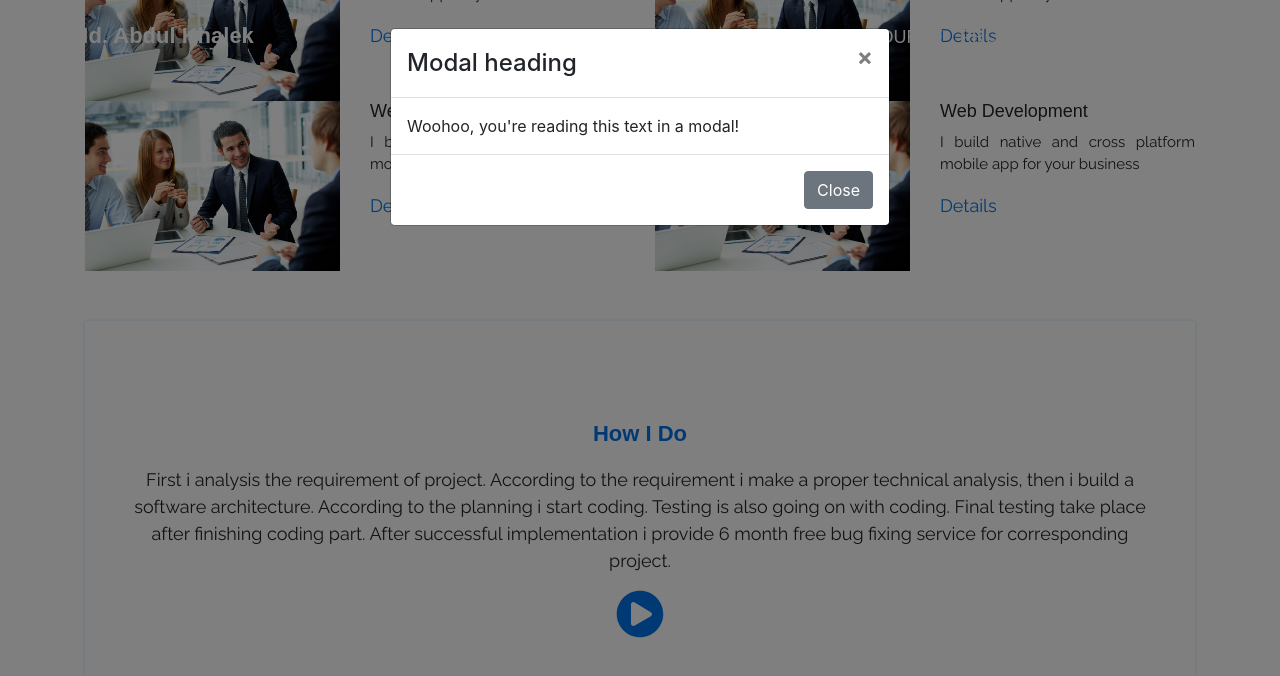
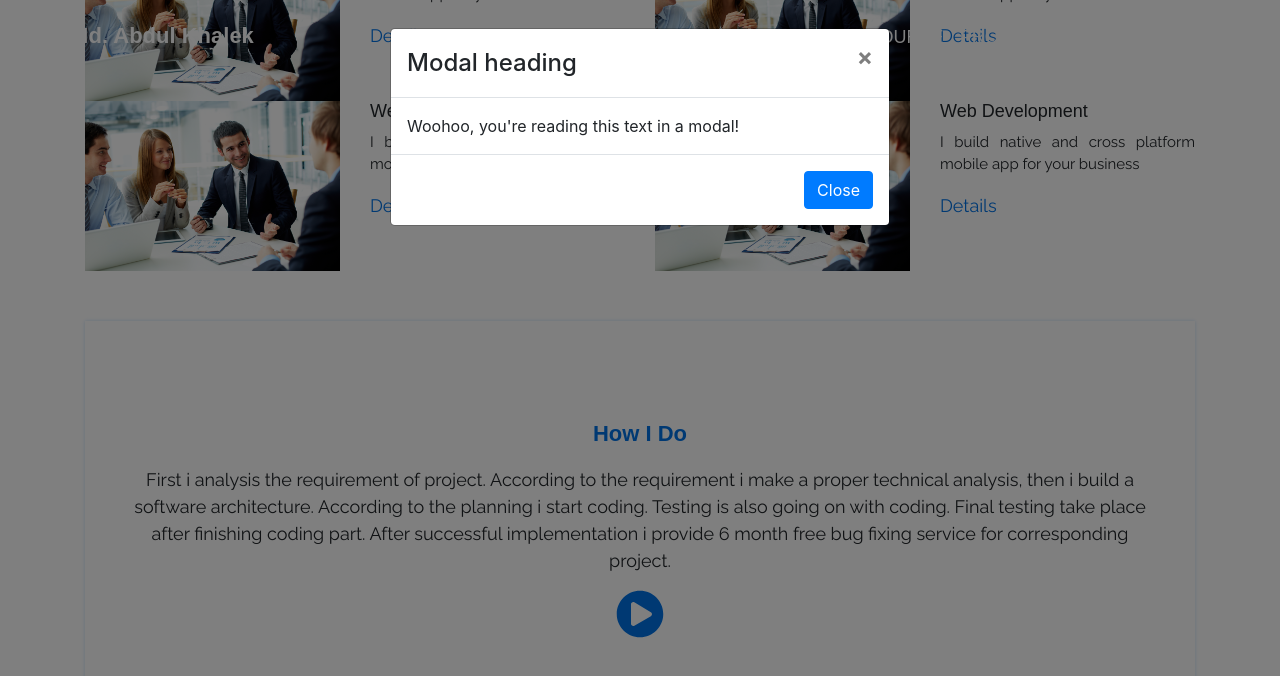
Before and after one commit to A-Khalek/ReactjsProject, a React (Create React App) app: page / in a window 1280 px wide. Both pictures are taken after a click on the icon 640 px from the left and 3426 px from the top of the page. Shown: the part 2812-3488 px from the top of the page. Built offline with nearby package versions, Linux system fonts and the light colour scheme.

Commit message:
modal close function
solve modal close function problem

```diff
--- a/src/component/Video/Video.js
+++ b/src/component/Video/Video.js
@@ -12,8 +12,8 @@ class Video extends Component {
         }
     }
 
-    modalClose=()=>this.setState({show:'false'})
-    modalOpen=()=>this.setState({show:'true'})
+    modalClose=()=>this.setState({show:false})
+    modalOpen=()=>this.setState({show:true})
 
 
     render() {
@@ -31,13 +31,13 @@ class Video extends Component {
                     </Row>
                 </Container>
                 {/*This is video modal section*/}
-                <Modal show={this.state.show} onHide={this.modalClose}>
+                <Modal show={this.state.show} onHide={this.modalClose} animation={false}>
                     <Modal.Header closeButton>
                         <Modal.Title>Modal heading</Modal.Title>
                     </Modal.Header>
                     <Modal.Body>Woohoo, you're reading this text in a modal!</Modal.Body>
                     <Modal.Footer>
-                        <Button variant="secondary" onClick={this.modalClose}>
+                        <Button variant="primary" onClick={this.modalClose}>
                             Close
                         </Button>
                     </Modal.Footer>
```
